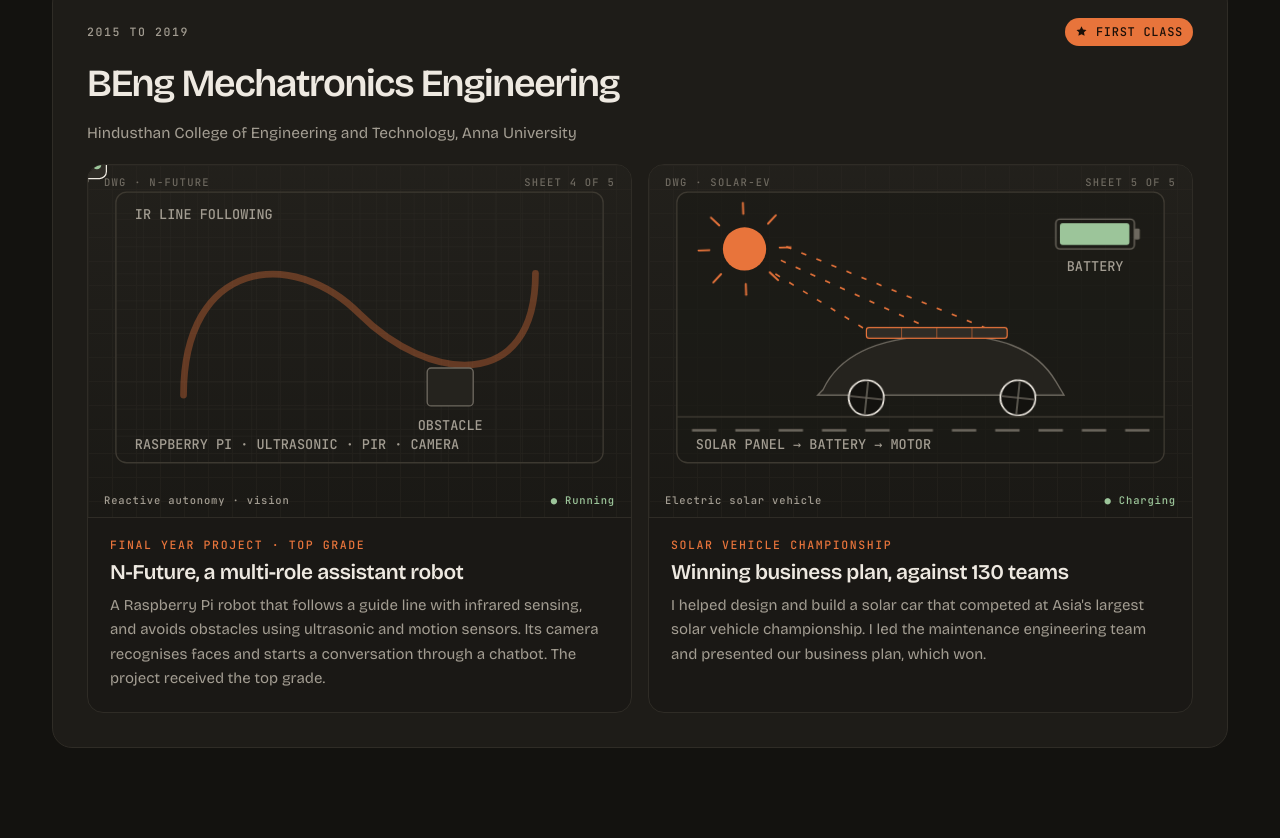
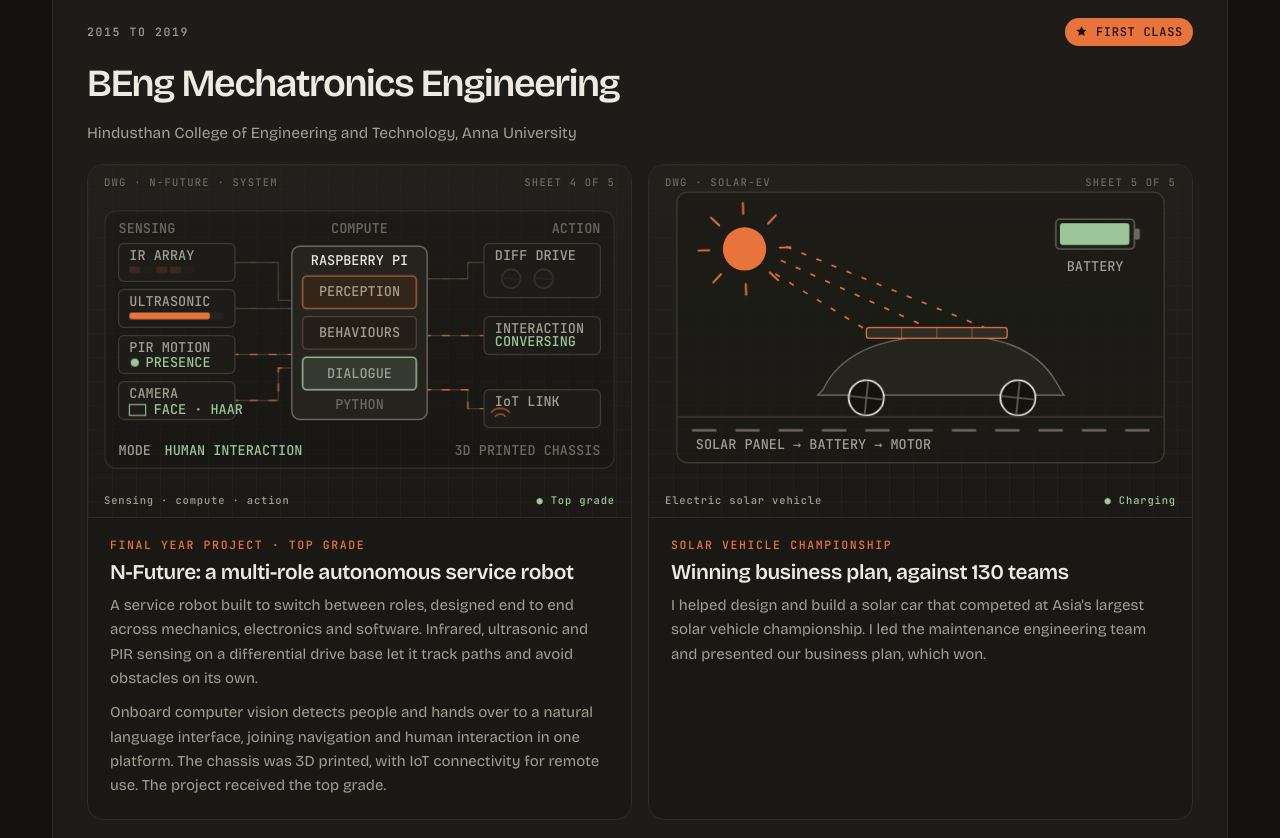
Before and after one commit to sobinsyriacsunny/sobinsyriacsunny.github.io, a plain HTML site: page index.html in a window 1280 px wide. Shown: the part 8823-9661 px from the top of the page. Drawn offline with nearby package versions, Linux system fonts and the light colour scheme; animation ran at ten frames a second.

Commit message:
Rework BEng project as system architecture view

```diff
--- a/index.html
+++ b/index.html
@@ -439,7 +439,6 @@ footer a:hover{color:var(--accent)}
 .feat .fx h4{margin:0;font-size:21px;font-weight:600;letter-spacing:-.02em;line-height:1.2}
 .feat .fx p{color:var(--muted);font-size:15px}
 @media (max-width:980px){.degree.full{grid-template-columns:1fr}.feat2{grid-template-columns:1fr}}
-.bubble{animation:bubble 7s ease-in-out infinite}
 @keyframes bubble{0%,35%{opacity:0;transform:translateY(6px)}42%,70%{opacity:1;transform:none}78%,100%{opacity:0}}
 .rays{transform-origin:70px 62px;animation:spin 14s linear infinite}
 .beam line{stroke-dasharray:4 8;animation:flow 1s linear infinite}
@@ -454,6 +453,21 @@ footer a:hover{color:var(--accent)}
 @media (max-width:1000px){.research{grid-template-columns:1fr 1fr}}
 @media (max-width:620px){.research{grid-template-columns:1fr}.research .build.wide{grid-column:auto}}
 .recog{grid-template-columns:1fr 1fr}
+
+
+.phA{animation:phA 7.5s infinite}.phB{animation:phB 7.5s infinite}.phC{animation:phC 7.5s infinite}.phAB{animation:phAB 7.5s infinite}
+.mA,.mB,.mC{opacity:0}.mA{animation:mA 7.5s infinite}.mB{animation:mB 7.5s infinite}.mC{animation:mC 7.5s infinite}
+@keyframes phA{0%,30%{opacity:1}35%,100%{opacity:.15}}
+@keyframes phB{0%,30%{opacity:.15}35%,63%{opacity:1}68%,100%{opacity:.15}}
+@keyframes phC{0%,63%{opacity:.15}68%,96%{opacity:1}100%{opacity:.15}}
+@keyframes phAB{0%,63%{opacity:1}68%,96%{opacity:.15}100%{opacity:1}}
+@keyframes mA{0%,30%{opacity:1}33%,100%{opacity:0}}
+@keyframes mB{0%,33%{opacity:0}36%,63%{opacity:1}66%,100%{opacity:0}}
+@keyframes mC{0%,66%{opacity:0}69%,96%{opacity:1}99%,100%{opacity:0}}
+.phAll{animation:phAll 2.5s ease-in-out infinite}@keyframes phAll{0%,100%{opacity:.35}50%{opacity:1}}
+.sonar{transform-origin:30px 111px;animation:sonar 7.5s infinite}
+@keyframes sonar{0%,33%{transform:scaleX(.85)}38%,60%{transform:scaleX(.18)}66%,100%{transform:scaleX(.85)}}
+.feat .fx p+p{margin-top:2px}
 
 /* ---------- added motion: plotted drawing, live readouts, Z-rail, spotlight ---------- */
 .js .rig .plot{stroke-dasharray:1;stroke-dashoffset:1;animation:plot 1.6s var(--ease) forwards;animation-delay:var(--pd,.7s)}
@@ -498,6 +512,7 @@ footer a:hover{color:var(--accent)}
 @keyframes boot{to{opacity:1;transform:none}}
 @media (prefers-reduced-motion:reduce){
   .charge{transform:none}
+  .phA,.phB,.phC,.phAB,.mA{opacity:1}
   html{scroll-behavior:auto}
   *,*::before,*::after{animation:none!important;transition:none!important}
   .js .reveal,.js .hero .boot,.js .hero h1 .line span{opacity:1;transform:none}
@@ -1002,39 +1017,65 @@ footer a:hover{color:var(--accent)}
         <p class="school">Hindusthan College of Engineering and Technology, Anna University</p>
         <div class="feat2">
           <div class="feat">
-            <figure class="rig wide" style="margin:0" aria-label="Animated drawing of a robot following a guide line and greeting a person">
-          <div class="hdr"><span>DWG · N-FUTURE</span><span>Sheet 4 of 5</span></div>
+            <figure class="rig wide" style="margin:0" aria-label="Animated system diagram of the N-Future robot switching between line tracking, obstacle avoidance and human interaction">
+          <div class="hdr"><span>DWG · N-FUTURE · SYSTEM</span><span>Sheet 4 of 5</span></div>
           <svg viewBox="0 0 400 260" fill="none" aria-hidden="true">
-            <defs><pattern id="nfg" width="20" height="20" patternUnits="userSpaceOnUse"><path d="M20 0H0V20" stroke="#2a2823" stroke-width=".6"/></pattern></defs>
-            <rect x="20" y="20" width="360" height="200" rx="8" fill="url(#nfg)" stroke="#3d3931"/>
-            <path id="nfpath" d="M70 170 C70 70 150 60 200 110 S330 170 330 80" stroke="#e8743b" stroke-width="5" stroke-linecap="round" opacity=".35"/>
-            <text x="34" y="40" class="readout">IR LINE FOLLOWING</text>
-            <rect x="250" y="150" width="34" height="28" rx="3" fill="#25231e" stroke="#6d685f"/>
-            <text x="267" y="196" text-anchor="middle" class="readout">OBSTACLE</text>
+            <rect x="12" y="34" width="376" height="190" rx="8" fill="rgba(19,18,15,.35)" stroke="#2f2c26"/>
+            <text x="22" y="50" class="readout" style="fill:#6d685f">SENSING</text>
+            <text x="200" y="50" text-anchor="middle" class="readout" style="fill:#6d685f">COMPUTE</text>
+            <text x="378" y="50" text-anchor="end" class="readout" style="fill:#6d685f">ACTION</text>
+            <!-- wires -->
+            <g stroke="#3d3931" stroke-width="1">
+              <path d="M108 72 H140 V100 H150"/><path d="M108 106 H150"/><path d="M108 140 H150"/><path d="M108 174 H140 V150 H150"/>
+              <path d="M250 84 H280 V72 H292"/><path d="M250 126 H292"/><path d="M250 166 H280 V180 H292"/>
+            </g>
+            <g stroke="#e8743b" stroke-width="1" class="flow" opacity=".8">
+              <path d="M108 72 H140 V100 H150" class="phA"/><path d="M108 106 H150" class="phB"/><path d="M108 140 H150" class="phC"/><path d="M108 174 H140 V150 H150" class="phC"/>
+              <path d="M250 84 H280 V72 H292" class="phAB"/><path d="M250 126 H292" class="phC"/><path d="M250 166 H280 V180 H292"/>
+            </g>
+            <!-- sensors -->
             <g>
-              <circle r="15" fill="none" stroke="#e8743b" stroke-width=".8" opacity="0">
-                <animate attributeName="r" values="12;34" dur="1.4s" repeatCount="indefinite"/>
-                <animate attributeName="opacity" values=".8;0" dur="1.4s" repeatCount="indefinite"/>
-              </circle>
-              <rect x="-13" y="-10" width="26" height="20" rx="5" fill="#2f2c26" stroke="#eee9e1" stroke-width=".9"/>
-              <rect x="-9" y="-13" width="9" height="3" rx="1" fill="#6d685f"/><rect x="-9" y="10" width="9" height="3" rx="1" fill="#6d685f"/>
-              <circle cx="6" cy="0" r="3.2" fill="#9cc59a"/>
-              <animateMotion dur="7s" repeatCount="indefinite" rotate="auto" keyPoints="0;1;0" keyTimes="0;.5;1" calcMode="linear"><mpath href="#nfpath"/></animateMotion>
+              <rect x="22" y="58" width="86" height="28" rx="4" fill="#1e1c18" stroke="#3d3931"/><text x="30" y="70" class="readout">IR ARRAY</text>
+              <g class="phA"><rect x="30" y="75" width="8" height="5" fill="#e8743b"/><rect x="40" y="75" width="8" height="5" fill="#3d3931"/><rect x="50" y="75" width="8" height="5" fill="#e8743b"/><rect x="60" y="75" width="8" height="5" fill="#e8743b"/><rect x="70" y="75" width="8" height="5" fill="#3d3931"/></g>
+              <rect x="22" y="92" width="86" height="28" rx="4" fill="#1e1c18" stroke="#3d3931"/><text x="30" y="104" class="readout">ULTRASONIC</text>
+              <rect x="30" y="109" width="70" height="5" rx="2" fill="#25231e"/><rect x="30" y="109" width="70" height="5" rx="2" fill="#e8743b" class="sonar"/>
+              <rect x="22" y="126" width="86" height="28" rx="4" fill="#1e1c18" stroke="#3d3931"/><text x="30" y="138" class="readout">PIR MOTION</text>
+              <circle cx="34" cy="146" r="3" fill="#9cc59a" class="phC"/><text x="42" y="149" class="readout phC" style="fill:#9cc59a">PRESENCE</text>
+              <rect x="22" y="160" width="86" height="28" rx="4" fill="#1e1c18" stroke="#3d3931"/><text x="30" y="172" class="readout">CAMERA</text>
+              <rect x="30" y="177" width="12" height="8" stroke="#9cc59a" stroke-width=".8" class="phC"/><text x="48" y="184" class="readout phC" style="fill:#9cc59a">FACE · HAAR</text>
             </g>
-            <g class="bubble">
-              <rect x="276" y="34" width="88" height="34" rx="8" fill="#25231e" stroke="#9cc59a" stroke-width=".9"/>
-              <path d="M300 68 l-6 10 l14 -10" fill="#25231e" stroke="#9cc59a" stroke-width=".9"/>
-              <text x="320" y="49" text-anchor="middle" class="readout" style="fill:#9cc59a">FACE FOUND</text>
-              <text x="320" y="61" text-anchor="middle" class="readout" style="fill:#eee9e1">"Hello there"</text>
-            </g>
-            <text x="34" y="210" class="readout">RASPBERRY PI · ULTRASONIC · PIR · CAMERA</text>
+            <!-- compute -->
+            <rect x="150" y="60" width="100" height="128" rx="6" fill="#25231e" stroke="#6d685f"/>
+            <text x="200" y="74" text-anchor="middle" class="readout" style="fill:#eee9e1">RASPBERRY PI</text>
+            <rect x="158" y="82" width="84" height="24" rx="3" fill="#1e1c18" stroke="#3d3931"/><rect x="158" y="82" width="84" height="24" rx="3" fill="rgba(232,116,59,.18)" stroke="#e8743b" class="phAll"/>
+            <text x="200" y="97" text-anchor="middle" class="readout">PERCEPTION</text>
+            <rect x="158" y="112" width="84" height="24" rx="3" fill="#1e1c18" stroke="#3d3931"/><rect x="158" y="112" width="84" height="24" rx="3" fill="rgba(232,116,59,.18)" stroke="#e8743b" class="phAB"/>
+            <text x="200" y="127" text-anchor="middle" class="readout">BEHAVIOURS</text>
+            <rect x="158" y="142" width="84" height="24" rx="3" fill="#1e1c18" stroke="#3d3931"/><rect x="158" y="142" width="84" height="24" rx="3" fill="rgba(156,197,154,.18)" stroke="#9cc59a" class="phC"/>
+            <text x="200" y="157" text-anchor="middle" class="readout">DIALOGUE</text>
+            <text x="200" y="180" text-anchor="middle" class="readout" style="fill:#6d685f">PYTHON</text>
+            <!-- outputs -->
+            <rect x="292" y="58" width="86" height="40" rx="4" fill="#1e1c18" stroke="#3d3931"/><text x="300" y="70" class="readout">DIFF DRIVE</text>
+            <g class="phAB"><g class="wheel" style="transform-origin:312px 84px"><circle cx="312" cy="84" r="7" stroke="#eee9e1"/><line x1="312" y1="77" x2="312" y2="91" stroke="#6d685f"/></g>
+            <g class="wheel" style="transform-origin:336px 84px"><circle cx="336" cy="84" r="7" stroke="#eee9e1"/><line x1="336" y1="77" x2="336" y2="91" stroke="#6d685f"/></g></g>
+            <rect x="292" y="112" width="86" height="28" rx="4" fill="#1e1c18" stroke="#3d3931"/><text x="300" y="124" class="readout">INTERACTION</text>
+            <text x="300" y="134" class="readout phC" style="fill:#9cc59a">CONVERSING</text>
+            <rect x="292" y="166" width="86" height="28" rx="4" fill="#1e1c18" stroke="#3d3931"/><text x="300" y="178" class="readout">IoT LINK</text>
+            <g class="waves" stroke="#e8743b" stroke-width=".9"><path d="M300 186 a5 5 0 0 1 8 0"/><path d="M297 183 a9 9 0 0 1 14 0"/></g>
+            <!-- mode -->
+            <text x="22" y="214" class="readout">MODE</text>
+            <text x="56" y="214" class="readout mA" style="fill:#e8743b">LINE TRACKING</text>
+            <text x="56" y="214" class="readout mB" style="fill:#e8743b">OBSTACLE AVOIDANCE</text>
+            <text x="56" y="214" class="readout mC" style="fill:#9cc59a">HUMAN INTERACTION</text>
+            <text x="378" y="214" text-anchor="end" class="readout" style="fill:#6d685f">3D PRINTED CHASSIS</text>
           </svg>
-          <div class="ftr"><span>Reactive autonomy · vision</span><span style="color:var(--ok)"><b style="color:inherit">●</b> Running</span></div>
+          <div class="ftr"><span>Sensing · compute · action</span><span style="color:var(--ok)"><b style="color:inherit">●</b> Top grade</span></div>
         </figure>
             <div class="fx">
               <span class="label">Final year project · Top grade</span>
-              <h4>N-Future, a multi-role assistant robot</h4>
-              <p>A Raspberry Pi robot that follows a guide line with infrared sensing, and avoids obstacles using ultrasonic and motion sensors. Its camera recognises faces and starts a conversation through a chatbot. The project received the top grade.</p>
+              <h4>N-Future: a multi-role autonomous service robot</h4>
+              <p>A service robot built to switch between roles, designed end to end across mechanics, electronics and software. Infrared, ultrasonic and PIR sensing on a differential drive base let it track paths and avoid obstacles on its own.</p>
+              <p>Onboard computer vision detects people and hands over to a natural language interface, joining navigation and human interaction in one platform. The chassis was 3D printed, with IoT connectivity for remote use. The project received the top grade.</p>
             </div>
           </div>
           <div class="feat">
```
